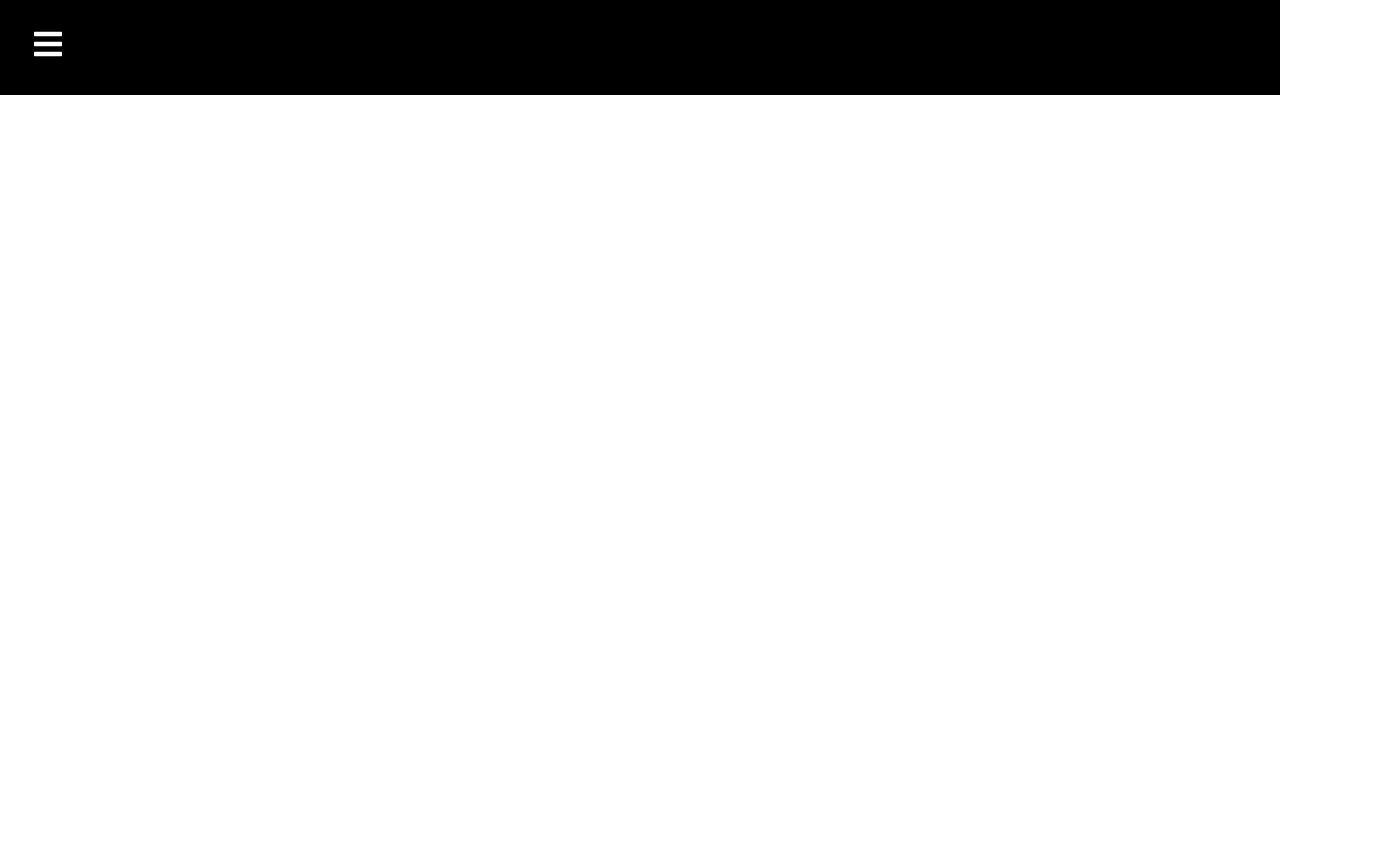
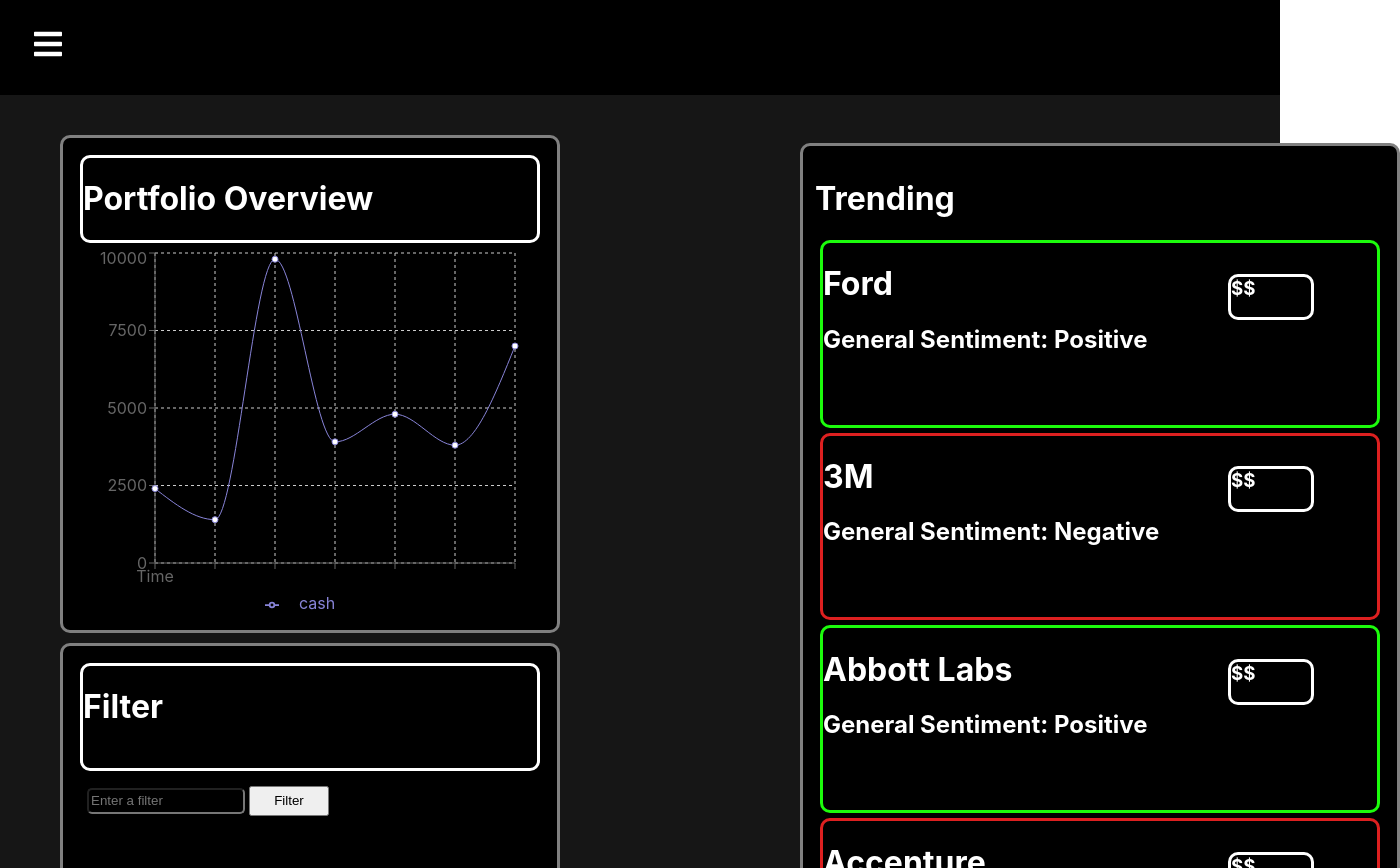
Before and after one commit to GHAFHA/HACKUTD22, a React (Create React App) app: page / in a window 1280 px wide. Shown: the top 868 px of the page, 1400 px wide, since content can reach past the window. Before the commit the page ends 800 px from the top, so only its background shows below. Built offline with nearby package versions, Linux system fonts and the light colour scheme.

Commit message:
finished implementation of homepage

```diff
--- a/src/App.css
+++ b/src/App.css
@@ -1,10 +1,4 @@
 .Wrapper{
   background-color: #464747;
-  min-height: 100vh;
-  display: flex;
-  flex-direction: column;
-  align-items: center;
-  justify-content: center;
-  font-size: calc(10px + 2vmin);
-  color: white;
+
 }
--- a/src/App.js
+++ b/src/App.js
@@ -14,7 +14,7 @@
     <BrowserRouter>
     <Navbar/>
     <Routes>
-      <Route exact path="/home" element={<HomePage />}/>
+      <Route exact path="/" element={<HomePage />}/>
       <Route exact path="/myprofile" element={<MyProfile />}/>
       <Route path="/aboutus" element={<AboutUs/>} />
     </Routes>
--- a/src/Components/Navbar/slidebardata.js
+++ b/src/Components/Navbar/slidebardata.js
@@ -7,7 +7,7 @@
 export const SidebarData = [
   {
     title: "Home",
-    path: "/home",
+    path: "/",
     icon: <AiIcons.AiFillHome />,
     cName: "nav-text"
   },
--- a/src/Components/RechartFiles/portfoliochart.js
+++ b/src/Components/RechartFiles/portfoliochart.js
@@ -3,45 +3,39 @@
 
 const data = [
   {
-    name: 'Page A',
+    name: 'Time',
     uv: 4000,
-    pv: 2400,
+    cash: 2400,
     amt: 2400,
   },
   {
-    name: 'Page B',
     uv: 3000,
-    pv: 1398,
+    cash: 1398,
     amt: 2210,
   },
   {
-    name: 'Page C',
     uv: 2000,
-    pv: 9800,
+    cash: 9800,
     amt: 2290,
   },
   {
-    name: 'Page D',
     uv: 2780,
-    pv: 3908,
+    cash: 3908,
     amt: 2000,
   },
   {
-    name: 'Page E',
     uv: 1890,
-    pv: 4800,
+    cash: 4800,
     amt: 2181,
   },
   {
-    name: 'Page F',
     uv: 2390,
-    pv: 3800,
+    cash: 3800,
     amt: 2500,
   },
   {
-    name: 'Page G',
     uv: 3490,
-    pv: 4300,
+    cash: 7000,
     amt: 2100,
   },
 ];
@@ -68,8 +62,7 @@
           <YAxis />
           <Tooltip />
           <Legend />
-          <Line type="monotone" dataKey="pv" stroke="#8884d8" activeDot={{ r: 8 }} />
-          <Line type="monotone" dataKey="uv" stroke="#82ca9d" />
+          <Line type="monotone" dataKey="cash" stroke="#8884d8" activeDot={{ r: 8 }} />
         </LineChart>
       </ResponsiveContainer>
     );
--- a/src/Components/Screen/HomePage.css
+++ b/src/Components/Screen/HomePage.css
@@ -1,7 +1,14 @@
 .text-container{
     border-style: solid;
     border-radius: 10px;
-    border-color: #1cfc0c;
+    border-color:#ffffff;
+    margin: 5px;
+}
+
+.text-container-pos{
+    border-style: solid;
+    border-radius: 10px;
+    border-color:#1cfc0c;
     margin: 5px;
 }
 
@@ -19,6 +26,21 @@
     height: auto;
     width: auto;
     border-color: #1cfc0c;
+}
+
+.value-container{
+    display: block;
+    color:white;
+    height: 40px;
+    width: 80px;
+    border-style: solid;
+    border-color:#ffffff;
+    border-radius: 10px;
+    position: relative;
+    margin: 5px;
+    left: 400px;
+    top: -100px;
+    justify-content: center;
 }
 
 #homepage-main{
@@ -59,7 +81,7 @@
     height: 700px;
     background-color: black;
     position: relative;
-    top: -750px;
+    top: -760px;
     left: 800px;
     border-style: solid;
     border-radius: 10px;
@@ -73,9 +95,15 @@
     position: relative;
     left: 9px;
     margin: 3px;
+    border-radius: 5px;
 
 }
 
+#filter-button{
+    margin: 10px;
+    height: 30px;
+    width: 80px;
+}
 h1{
     color: white;
 }
--- a/src/Components/Screen/HomePage.js
+++ b/src/Components/Screen/HomePage.js
@@ -22,29 +22,29 @@
                             div
                         </div>
                         <input id="filter-input" placeholder="Enter a filter"></input>
-                        <Button variant="primary">Filter</Button>
+                        <Button id="filter-button">Filter</Button>
                     </table>
                     <table id="trending-container">
                      <h1>Trending</h1>
-                        <div className='text-container'>
+                        <div className='text-container-pos'>
                             <h1>Ford</h1>
                             <h2>General Sentiment: Positive</h2>
+                            <h3 className='value-container'>$$</h3>
                         </div>
                         <div className='text-container-neg'>
                             <h1>3M</h1>
                             <h2>General Sentiment: Negative</h2>
+                            <h3 className='value-container'>$$</h3>
                         </div>
-                        <div className='text-container'>
+                        <div className='text-container-pos'>
                             <h1>Abbott Labs</h1>
                             <h2>General Sentiment: Positive</h2>
+                            <h3 className='value-container'>$$</h3>
                         </div>
                         <div className='text-container-neg'>
                             <h1>Accenture</h1>
                             <h2>General Sentiment: Negative</h2>
-                        </div>
-                        <div className='text-container'>
-                            <h1>AIG</h1>
-                            <h2>General Sentiment: Positive</h2>
+                            <h3 className='value-container'>$$</h3>
                         </div>
                     </table>
                 </Row>
```
